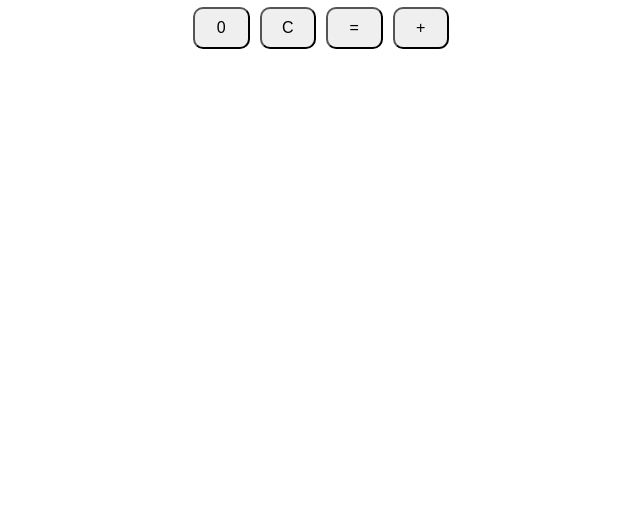
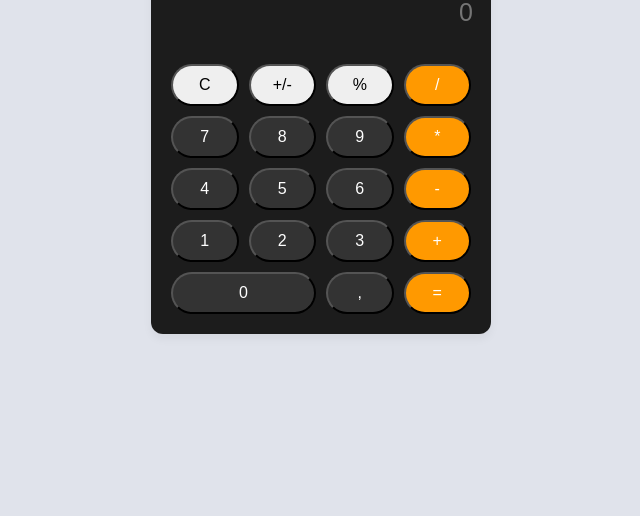
Before and after one commit to Roma-13/Calculator, a plain HTML site: page index.html in a window 1280 px wide. Shown: the part 300-816 px from the top of the page, without its empty margins (319-959 px from the left). Drawn offline with Linux system fonts and the light colour scheme.

Commit message:
new changes

```diff
--- a/index.html
+++ b/index.html
@@ -8,27 +8,32 @@
 <body>
     <link rel="stylesheet" href="style.css">
     <script src="script.js"></script>
+    <div class="container">
     <div class="calculator">
         <h1>Calculator</h1>
-        <input type="text" placeholder="შეიყვანეთ ციფრი" id="gamosaxuleba">
+        <input type="text" placeholder="0" id="gamosaxuleba">
         <div class="buttons">
-            <button onclick="display('7')">7</button>
-            <button onclick="display('8')">8</button>
-            <button onclick="display('9')">9</button>
-            <button onclick="display('/')">/</button>
-            <button onclick="display('4')">4</button>
-            <button onclick="display('5')">5</button>
-            <button onclick="display('6')">6</button>
-            <button onclick="display('*')">*</button>
-            <button onclick="display('1')">1</button>
-            <button onclick="display('2')">2</button>
-            <button onclick="display('3')">3</button>
-            <button onclick="display('-')">-</button>
-            <button onclick="display('0')">0</button>
-            <button onclick="yvelafrisWashla()">C</button>
-            <button onclick="gamotvla()">=</button>
-            <button onclick="display('+')">+</button>
+            <button class="grey" onclick="yvelafrisWashla('c')">C</button>
+            <button class="grey" onclick="negate('')">+/-</button>
+            <button class="grey" onclick="calculatePercentage('')">%</button>
+            <button class="orange" onclick="display('/')">/</button>
+            <button class="black" onclick="display('7')">7</button>
+            <button class="black" onclick="display('8')">8</button>
+            <button class="black" onclick="display('9')">9</button>
+            <button class="orange" onclick="display('*')">*</button>
+            <button class="black" onclick="display('4')">4</button>
+            <button class="black" onclick="display('5')">5</button>
+            <button class="black" onclick="display('6')">6</button>
+            <button class="orange" onclick="display('-')">-</button>
+            <button class="black" onclick="display('1')">1</button>
+            <button class="black" onclick="display('2')">2</button>
+            <button class="black" onclick="display('3')">3</button>
+            <button class="orange" onclick="display('+')">+</button>
+            <button class="shavi" onclick="display('0')">0</button>
+            <button class="black" onclick="display(',')">,</button>
+            <button class="orange" onclick="gamotvla('=')">=</button>
         </div>
+    </div>
     </div>
 </body>
 </html>
--- a/script.js
+++ b/script.js
@@ -3,9 +3,21 @@ function display(value) {
 }
 
 function yvelafrisWashla() {
-    document.getElementById('gamosaxuleba').value='';
+    document.getElementById('gamosaxuleba').value = '';
 }
 
-function gamotvla(){
+function gamotvla() {
     var result = eval(document.getElementById('gamosaxuleba').value);
-    document.getElementById('gamosaxuleba').value = result;}
+    document.getElementById('gamosaxuleba').value = result;
+}
+
+function calculatePercentage() {
+    var result = eval(document.getElementById('gamosaxuleba').value + '/100');
+    document.getElementById('gamosaxuleba').value = result;
+}
+
+function negate() {
+    var value = document.getElementById('gamosaxuleba').value;
+    value = (parseFloat(value) * -1).toString();
+    document.getElementById('gamosaxuleba').value = value;
+}
--- a/style.css
+++ b/style.css
@@ -1,20 +1,27 @@
 body {
-    display:flex;
+    height: 100vh;
+    display: flex;
     align-items: center;
     justify-content: center;
-    height:350px;
+    background: #e0e3eb;
 }
 
 .calculator {
     text-align: center;
+    color:white;
 }
 
 #gamosaxuleba {
-    width:90%;
-    margin-bottom:10px;
-    padding: 10px;
-    font-size:18px;
-    color:blue;
+  height: 80px;
+  width: 100%;
+  outline: none;
+  border: none;
+  text-align: right;
+  margin-bottom: 10px;
+  font-size: 25px;
+  background-color: #1c1c1c;
+  color: white;
+  pointer-events: none;
 }
 
 .buttons {
@@ -25,10 +32,38 @@ body {
 button {
     padding:10px;
     font-size: 16px;
-    border-radius: 10px;
+    border-radius: 70px;
+    color:white;
+
 }
 
 button:hover {
-    color:blue;
-    transform: translateY(2px);
+  transform: translateY(2px);
 }
+
+.container{
+    position: relative;
+    max-width: 300px;
+    width: 100%;
+    border-radius: 12px;
+    padding: 10px 20px 20px;
+    background: #1c1c1c;
+    box-shadow: 0 5px 10px rgba(0, 0, 0, 0.05);
+}
+
+.grey{
+    background-color:#50504e(155, 142, 142);
+    color:black;
+}
+
+.orange{
+    background-color: #ff9900;
+}
+.black{
+    background-color: #333333;
+}
+.shavi{
+    background-color: #333333;
+    color: #ffffff;
+    grid-column: span 2;
+}
```
